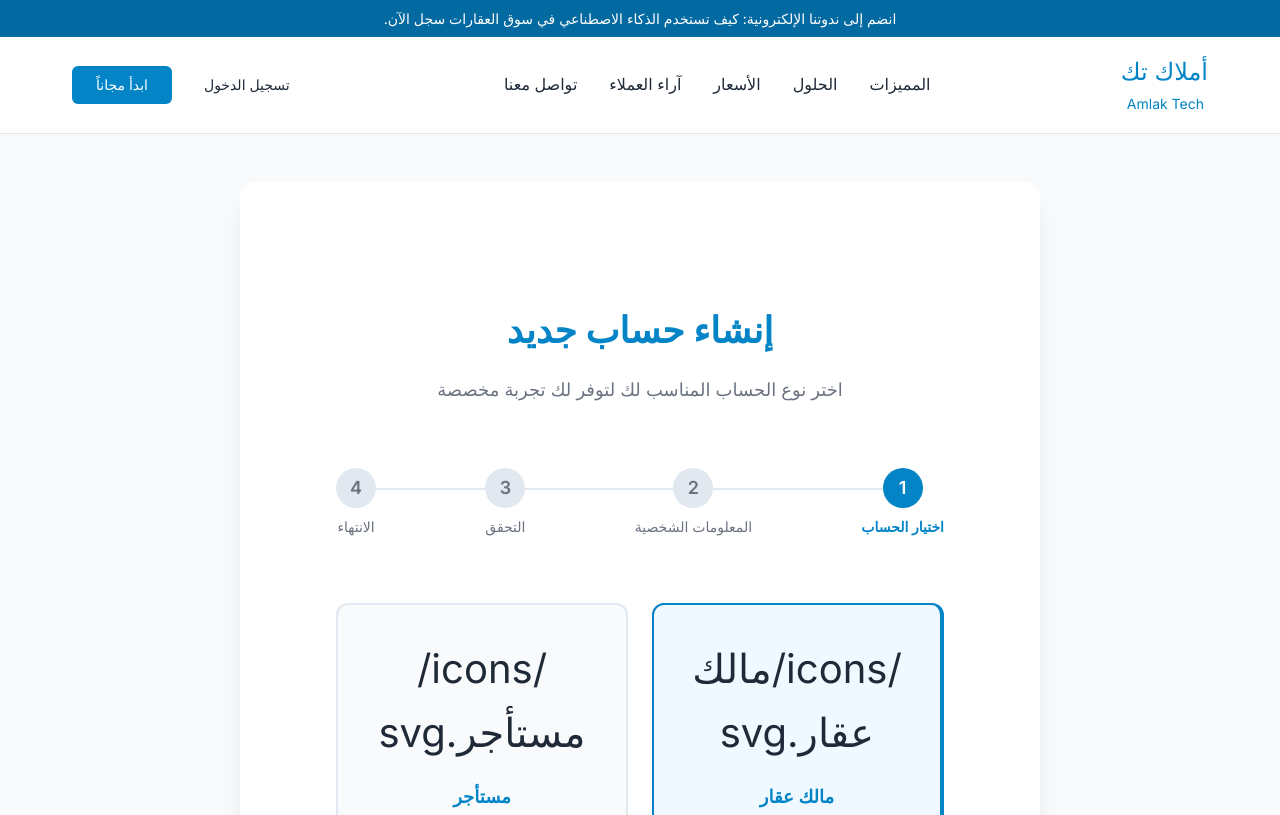
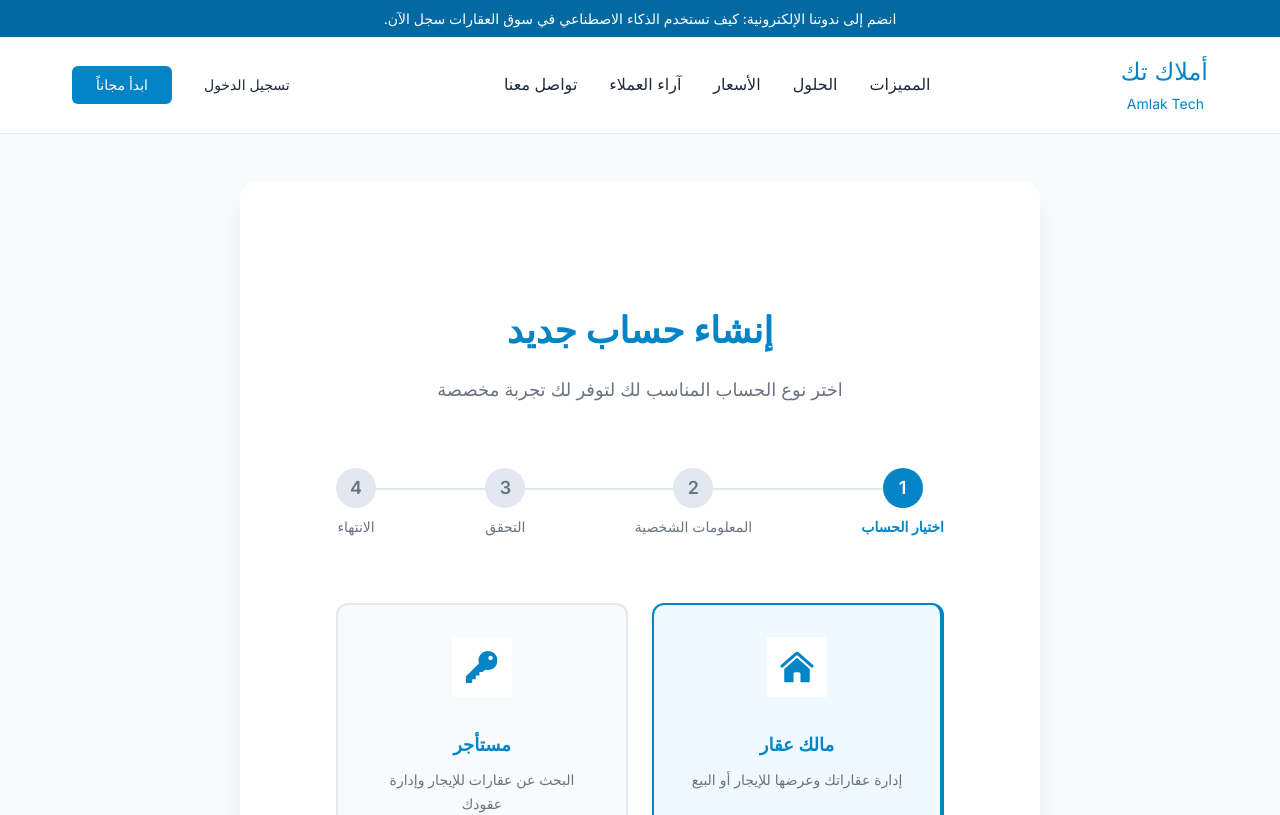
Before and after one commit to yaraabdullah/AmlakTech-Website, a Next.js app: page /signup in a window 1280 px wide. Shown: the top 815 px of the page. Built offline with nearby package versions, Linux system fonts and the light colour scheme.

Commit message:
update the pic path

```diff
--- a/components/SignUpForm.tsx
+++ b/components/SignUpForm.tsx
@@ -114,7 +114,25 @@ export default function SignUpForm() {
                   className={`${styles.userTypeCard} ${selectedUserType === userType.id ? styles.selected : ''}`}
                   onClick={() => handleUserTypeSelect(userType.id)}
                 >
-                  <div className={styles.userTypeIcon}>{userType.icon}</div>
+                  <div className={styles.userTypeIcon}>
+                    <img
+                      src={userType.icon}
+                      alt={userType.title}
+                      className={styles.iconImage}
+                      onError={(e) => {
+                        e.currentTarget.style.display = 'none';
+                        const nextElement = e.currentTarget.nextElementSibling as HTMLElement;
+                        if (nextElement) {
+                          nextElement.style.display = 'block';
+                        }
+                      }}
+                    />
+                    <div className={styles.iconPlaceholder}>
+                      {userType.id === 'مالك عقار' ? '🏠' :
+                       userType.id === 'مستأجر' ? '🔑' :
+                       userType.id === 'مزود خدمة' ? '🔧' : '🏢'}
+                    </div>
+                  </div>
                   <h3 className={styles.userTypeTitle}>{userType.title}</h3>
                   <p className={styles.userTypeDescription}>{userType.description}</p>
                 </div>
--- a/styles/SignUpForm.module.css
+++ b/styles/SignUpForm.module.css
@@ -137,6 +137,23 @@
 }
 
 .userTypeIcon {
+  font-size: 2.5rem;
+  margin-bottom: var(--spacing-md);
+  position: relative;
+  display: flex;
+  justify-content: center;
+  align-items: center;
+}
+
+.iconImage {
+  width: 60px;
+  height: 60px;
+  object-fit: contain;
+  margin-bottom: var(--spacing-md);
+}
+
+.iconPlaceholder {
+  display: none;
   font-size: 2.5rem;
   margin-bottom: var(--spacing-md);
 }
```
